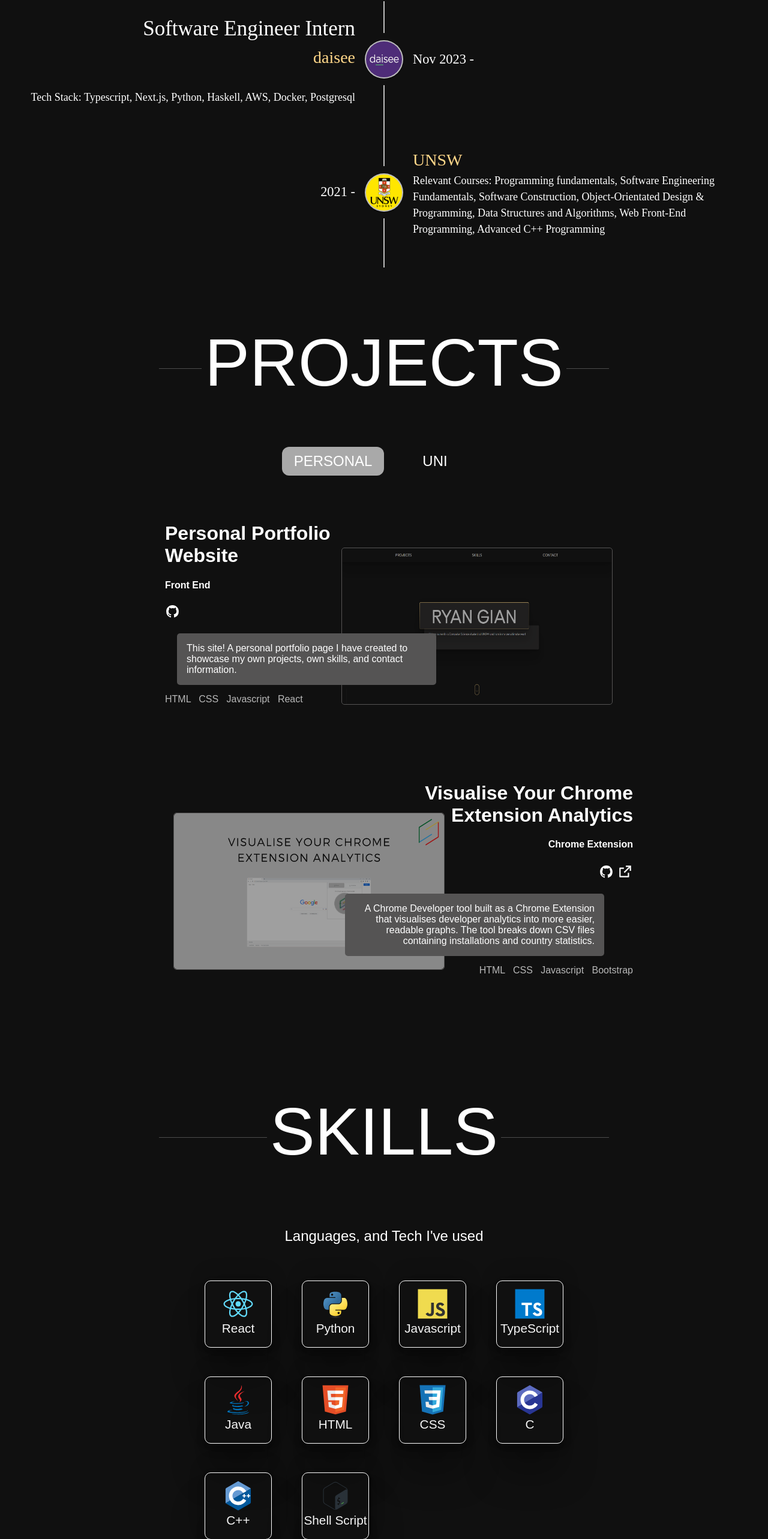
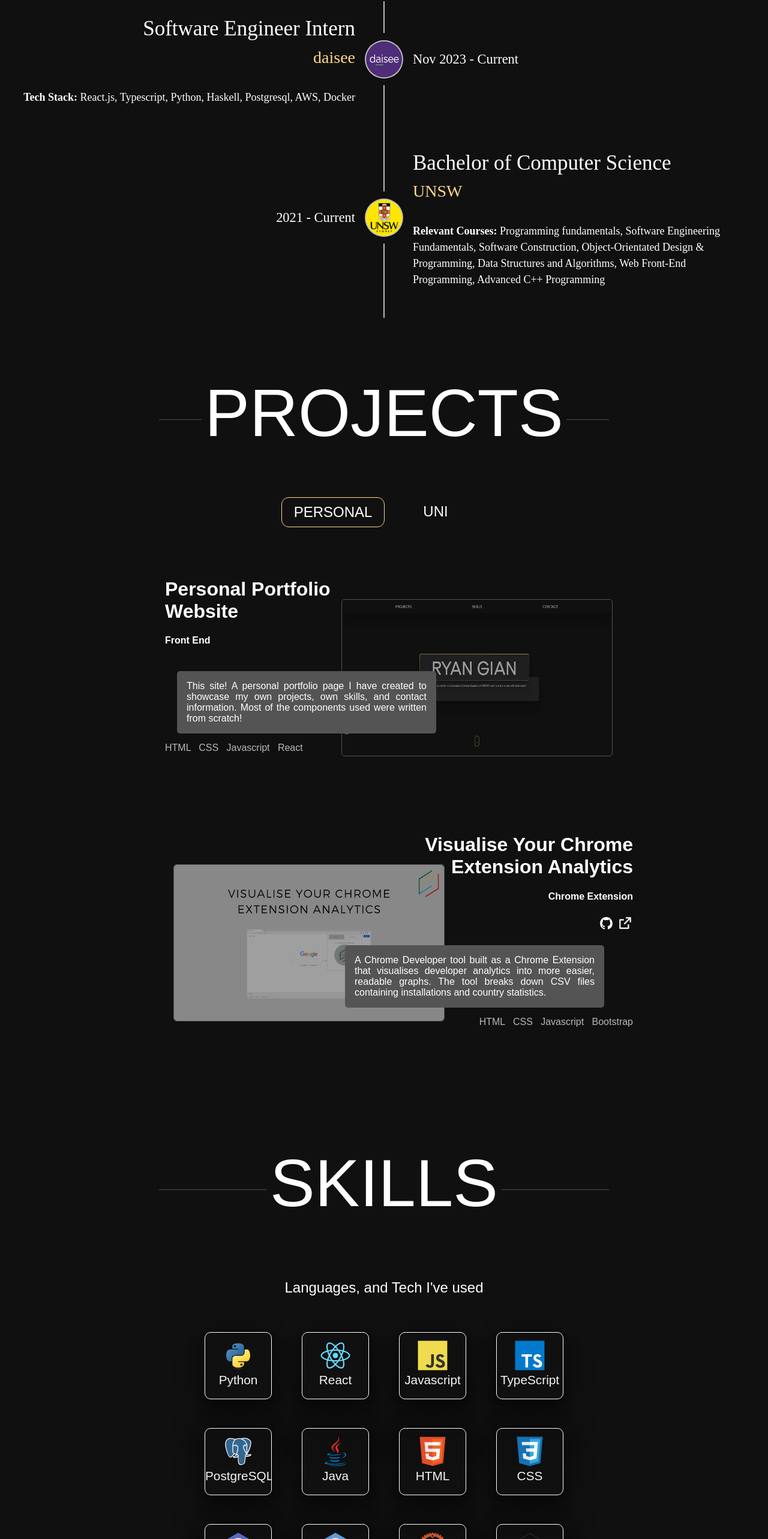
Before and after one commit to RyanGian/portfolio, a React (Create React App) app: page / in a window 1280 px wide. Shown: the part 1104-3670 px from the top of the page at 60% size. Built offline with nearby package versions, Linux system fonts and the light colour scheme.

Commit message:
update: Added 2 new languages, Fix dimensions of projectsample card, fix contact spacing

```diff
--- a/src/components/ProjectSampleCard.jsx
+++ b/src/components/ProjectSampleCard.jsx
@@ -84,7 +84,7 @@ const DescriptionContainer = styled.div`
 `;
 
 const DescriptionText = styled.div`
-  text-align: ${(props) => (props.right ? "right" : "left")};
+  text-align: justify;
   padding: 16px
   }
 `;
@@ -204,7 +204,14 @@ const ResizeContainer = styled.div`
 
   @media (max-width: 700px) {
     width: 70vw;
-    height: 70vw;
+    height: 55vw;
+    overflow: hidden;
+  }
+
+  // Included 600px only due to sizing issues. 600px media query only here
+  @media (max-width: 600px) {
+    width: 70vw;
+    height: 65vw;
     overflow: hidden;
   }
 
@@ -293,6 +300,9 @@ const ResizeDescription = styled.div`
   font-weight: 300;
   width: 95%;
   margin-top: 10px;
+
+  // Here for smaller width size
+  // text-align: justify;
 
   .float-left {
     float: left;
--- a/src/components/ProjectToggle.css
+++ b/src/components/ProjectToggle.css
@@ -9,7 +9,7 @@
 }
 
 .active {
-  background-color: #a9a9a9;
+  border: 1px solid rgb(255, 215, 137);
 }
 
 .tab-box {
@@ -27,7 +27,6 @@
   box-shadow: rgba(50, 50, 93, 0.25) 0px 30px 60px -12px inset,
     rgba(0, 0, 0, 0.3) 0px 18px 36px -18px inset;
 }
-
 
 @media (max-width: 750px) {
   .project-toggle-container {
@@ -50,6 +49,5 @@
   .tab-box {
     width: 90px;
     font-size: 0.9em;
-
   }
 }
--- a/src/sections/Contact.css
+++ b/src/sections/Contact.css
@@ -2,7 +2,6 @@
   width: 100%;
   text-align: center;
   position: relative;
-
   background-color: #101010;
   /* background-color: #36454f; */
   height: calc(100vh - 60px);
@@ -25,6 +24,7 @@
 }
 
 .email-container {
+  margin-top: 30px;
   display: flex;
   align-items: center;
   justify-content: center;
--- a/src/sections/Contact.jsx
+++ b/src/sections/Contact.jsx
@@ -6,7 +6,7 @@ import { SiMinutemailer } from "react-icons/si";
 
 const ContactText = styled.div`
   margin: auto;
-  margin-top: 80px;
+  margin-top: 120px;
   font-size: 1.5em;
   width: 500px;
 
@@ -40,10 +40,11 @@ function Contact() {
           If you have any opportunities, questions or just want to say hello, my
           inbox is always open!
           <div className="email-container">
-            <span ><SiMinutemailer className="mail-icon"/></span>
+            <span>
+              <SiMinutemailer className="mail-icon" />
+            </span>
             <span>ryan1gian@gmail.com</span>
           </div>
-
         </div>
       </ContactText>
       <div className="email-redirect">
--- a/src/sections/Experience.jsx
+++ b/src/sections/Experience.jsx
@@ -63,7 +63,7 @@ function Experience() {
               variant="body2"
               style={{ fontSize: "1.4rem" }}
             >
-              Nov 2023 -
+              Nov 2023 - Current
             </TimelineOppositeContent>
 
             <TimelineSeparator>
@@ -103,11 +103,10 @@ function Experience() {
               <Typography variant="h6" sx={{ whiteSpace: "pre-line" }}>
                 {"\n"}
               </Typography>
-
               <ThemeProvider theme={theme}>
                 <Typography variant="h5">
-                  Tech Stack: Typescript, Next.js, Python, Haskell, AWS, Docker,
-                  Postgresql
+                  <b>Tech Stack:</b> React.js, Typescript, Python, Haskell,
+                  Postgresql, AWS, Docker
                 </Typography>
               </ThemeProvider>
             </TimelineContent>
@@ -119,7 +118,7 @@ function Experience() {
               variant="body2"
               style={{ fontSize: "1.4rem" }}
             >
-              2021 -
+              2021 - Current
             </TimelineOppositeContent>
             <TimelineSeparator>
               <TimelineConnector />
@@ -136,11 +135,11 @@ function Experience() {
               <TimelineConnector />
             </TimelineSeparator>
             <TimelineContent sx={{ py: "50px", px: 2 }}>
-              {/* <ThemeProvider theme={theme}>
+              <ThemeProvider theme={theme}>
                 <Typography variant="h4" component="span">
-                  B.S of Computer Science
+                  Bachelor of Computer Science
                 </Typography>
-              </ThemeProvider> */}
+              </ThemeProvider>
 
               <ThemeProvider theme={theme}>
                 <Typography className="company-title" variant="h6">
@@ -148,9 +147,13 @@ function Experience() {
                 </Typography>
               </ThemeProvider>
 
+              <Typography variant="h6" sx={{ whiteSpace: "pre-line" }}>
+                {"\n"}
+              </Typography>
+
               <ThemeProvider theme={theme}>
                 <Typography variant="h5">
-                  Relevant Courses: Programming fundamentals, Software
+                  <b>Relevant Courses:</b> Programming fundamentals, Software
                   Engineering Fundamentals, Software Construction,
                   Object-Orientated Design & Programming, Data Structures and
                   Algorithms, Web Front-End Programming, Advanced C++
--- a/src/sections/Projects.jsx
+++ b/src/sections/Projects.jsx
@@ -31,13 +31,13 @@ function Projects() {
             image={sample1}
             title={"Personal Portfolio Website"}
             description={
-              "This site! A personal portfolio page I have created to showcase my own projects, own skills, and contact information."
+              "This site! A personal portfolio page I have created to showcase my own projects, own skills, and contact information. Most of the components used were written from scratch!"
             }
             application={"Front End"}
             language={"HTML \xa0 CSS \xa0 Javascript \xa0 React"}
             alternate={false}
-            redirectGithublink={true}
-            gitHubLink={"https://github.com/RyanGian/Ryan-Portfolio"}
+            redirectGithublink={false}
+            // gitHubLink={"https://github.com/RyanGian/Ryan-Portfolio"}
             redirectLink={false}
           />
           <ProjectSampleCard
@@ -100,7 +100,7 @@ function Projects() {
             image={uni4}
             title={"Seams"}
             description={
-              "Collaborated in a group of 5 to create a mock app of Microsoft Teams. Gained experience in the AGILE development lifecycle, testing, and maintaining backend server in Python. Grew an appreciation for product design and understood customer requirement via user stories. Implemented and tested HTTP Flask server to the entire interface. Learnt to keep data persistence throughout app and used JWTs (JSON Web Tokens) to encrypt user data. "
+              "Collaborated in a group of 5 to create a mock Microsoft Teams app. Gained experience in the AGILE development lifecycle, testing, and maintaining backend server in Python. Grew an appreciation for product design and understood customer requirement via user stories. Implemented and tested HTTP Flask server to the entire interface. Learnt to keep data persistence throughout app and used JWTs (JSON Web Tokens) to encrypt user data."
             }
             application={"Backend"}
             language={"Python \xa0 Flask"}
--- a/src/sections/Skills.jsx
+++ b/src/sections/Skills.jsx
@@ -18,7 +18,8 @@ import pythonLogo from "../assets/skillsIcons/python-icon.svg";
 // import rLogo from "../assets/skillsIcons/r-icon.svg";
 import bashLogo from "../assets/skillsIcons/bash-icon.svg";
 import typescriptLogo from "../assets/skillsIcons/typescript-icon.svg";
-
+import rustLogo from "../assets/skillsIcons/rust-icon.svg";
+import postgresqlLogo from "../assets/skillsIcons/postgresql-icon.svg";
 import SectionHeader from "../components/SectionHeader";
 
 const SkillsContainer = styled.div`
@@ -104,10 +105,11 @@ function Skills() {
       <SkillsText>Languages, and Tech I've used</SkillsText>
 
       <SkillsDisplayFlexbox>
+        <SkillBox icon={pythonLogo} skillText={"Python"} />
         <SkillBox icon={reactLogo} skillText={"React"} />
-        <SkillBox icon={pythonLogo} skillText={"Python"} />
         <SkillBox icon={javascriptLogo} skillText={"Javascript"} />
         <SkillBox icon={typescriptLogo} skillText={"TypeScript"} />
+        <SkillBox icon={postgresqlLogo} skillText={"PostgreSQL"} />
         <SkillBox icon={javaLogo} skillText={"Java"} />
         <SkillBox icon={htmlLogo} skillText={"HTML"} />
         <SkillBox icon={cssLogo} skillText={"CSS"} />
@@ -120,9 +122,10 @@ function Skills() {
         <SkillBox icon={flaskLogo} skillText={"Flask"} />
         <SkillBox icon={arduinoLogo} skillText={"Arduino"} />
         <SkillBox icon={rLogo} skillText={"R"} /> */}
-        <SkillBox icon={bashLogo} skillText={"Shell Script"} />
         {/* <SkillBox icon={} skillText={"Vue"} />
         <SkillBox icon={} skillText={"sass"} /> */}
+        <SkillBox icon={rustLogo} skillText={"Rust"} />
+        <SkillBox icon={bashLogo} skillText={"Shell (Dash)"} />
       </SkillsDisplayFlexbox>
     </SkillsContainer>
   );
```
Also changed, not shown: src/assets/skillsIcons/postgresql-icon.svg (added), src/assets/skillsIcons/rust-icon.svg (added).
